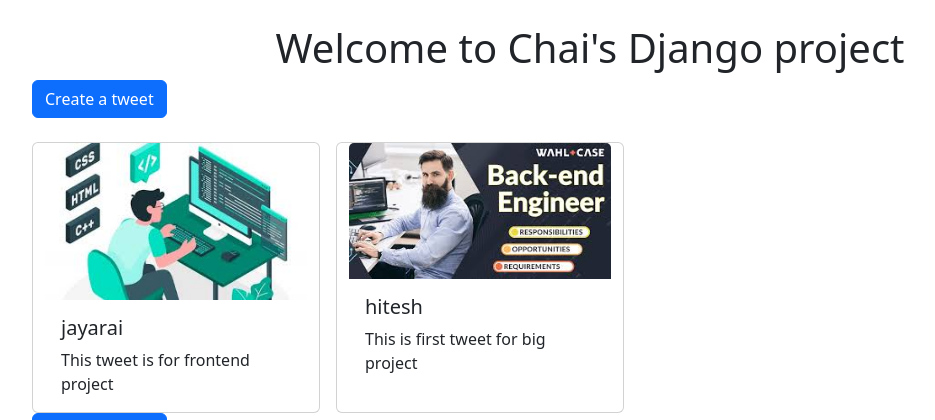
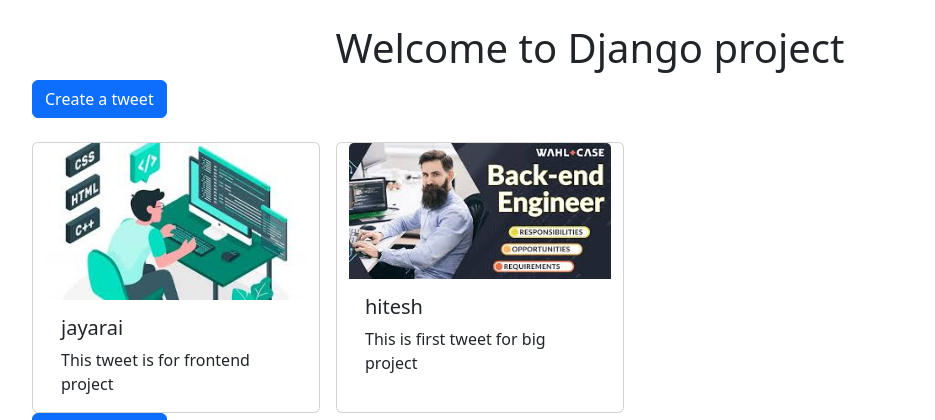
Before and after one commit to jayarai16/Django_project, a Django app: page /tweet/ in a window 1280 px wide. Shown: the part 56-476 px from the top of the page, without its empty margins (50-985 px from the left). Run offline with Django 5.2, Linux system fonts and the light colour scheme; data comes from the database, SQL or seed files in the repository.

Commit message:
Updated the name of the project

```diff
--- a/chaiheadq/tweet/templates/index.html
+++ b/chaiheadq/tweet/templates/index.html
@@ -6,6 +6,6 @@ Chai aur tweet
 
 {% block content %}
 
-<h1 class="text-center mt-4"> Welcome to Chai's Django project</h1>
+<h1 class="text-center mt-4"> Welcome to Django project</h1>
 
 {% endblock %}
--- a/chaiheadq/tweet/templates/tweet_form.html
+++ b/chaiheadq/tweet/templates/tweet_form.html
@@ -6,7 +6,7 @@ Chai aur tweet
 
 {% block content %}
 
-<h1 class="text-center mt-4"> Welcome to Chai's Django project</h1>
+<h1 class="text-center mt-4"> Welcome to Django project</h1>
 
 <h2>
     {% if form.instance.pk %}
--- a/chaiheadq/tweet/templates/tweet_list.html
+++ b/chaiheadq/tweet/templates/tweet_list.html
@@ -6,7 +6,7 @@ Chai aur tweet
 
 {% block content %}
 
-<h1 class="text-center mt-4"> Welcome to Chai's Django project</h1>
+<h1 class="text-center mt-4"> Welcome to Django project</h1>
 <a class="btn btn-primary mb-4" href="{% url 'tweet_create' %}">Create a tweet</a>
 <div class="container row gap-3">
     {% for tweet in tweets %}
```
